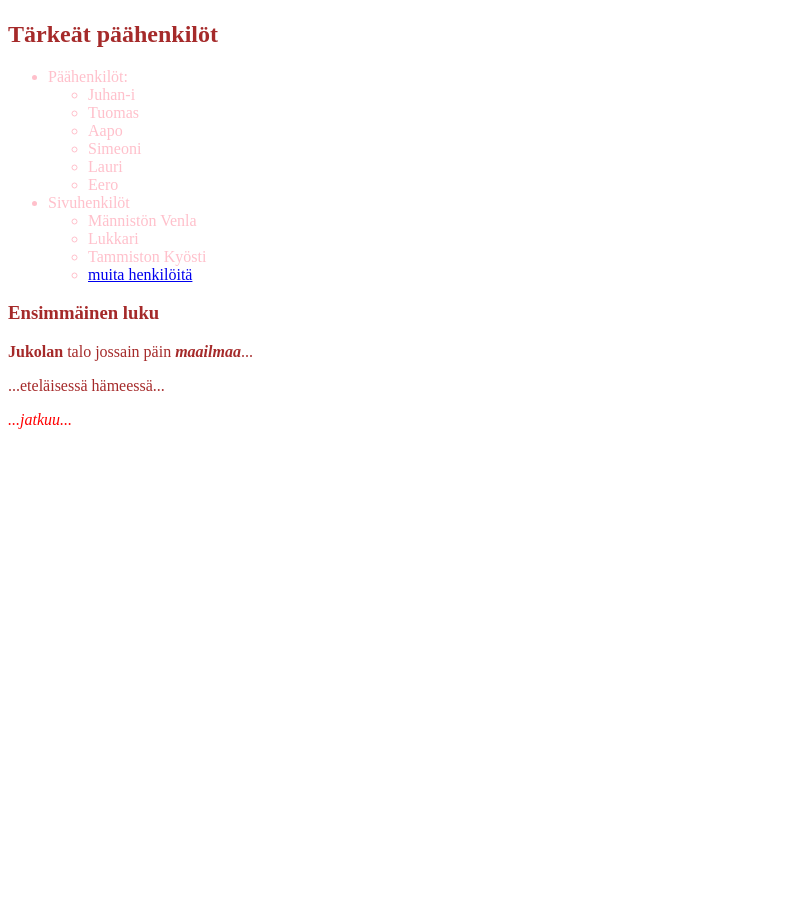
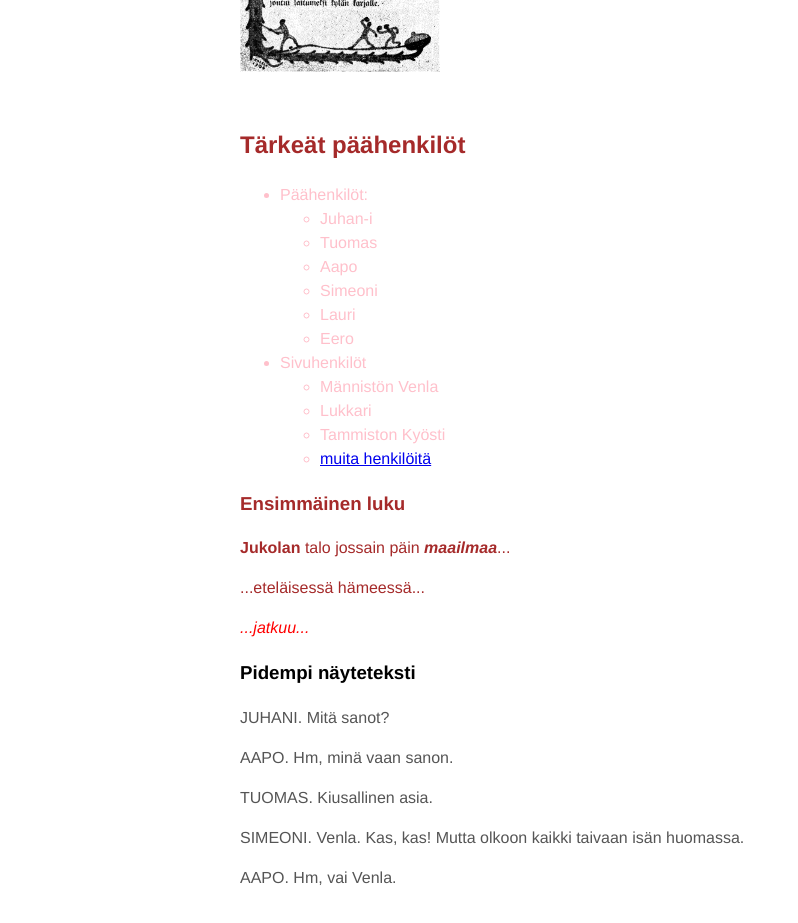
Before and after one commit to tsalohei/Lapio-website, a plain HTML site: page index.html in a window 1280 px wide. Shown: the part 383-1306 px from the top of the page, without its empty margins (0-798 px from the left). Before the commit the page ends 828 px from the top, so only its background shows below. Drawn offline with Linux system fonts and the light colour scheme; files whose address does not match are found by name.

Commit message:
osa 3, tehtävä 11

```diff
--- a/index.html
+++ b/index.html
@@ -12,6 +12,18 @@
     #pinkki-kohta {
       color:pink;
     }
+    body {
+      margin: 0 auto;
+      max-width: 50em;
+      font-family: 'Helvetica', 'Arial', sans-serif;
+      line-height: 1.5;
+      padding: 4em 1em;
+    }
+    h2 {
+      margin-top: 1em;
+      padding-top: 1em;
+    }
+
   </style>
   <!--<style>
   body {background-color: chartreuse;}
@@ -53,6 +65,12 @@
       <p class="syksynruskea"><strong>Jukolan</strong> talo jossain päin <em><strong>maailmaa</strong></em>...</p>
       <p class="syksynruskea">...eteläisessä hämeessä...</p>
       <p style="color:red;"><em>...jatkuu...</em></p>
+    <h3>Pidempi näyteteksti</h3>
+      <p style="color: #555";>JUHANI. Mitä sanot?</p>
+      <p style="color: #555">AAPO. Hm, minä vaan sanon.</p>
+      <p style="color: #555">TUOMAS. Kiusallinen asia.</p>
+      <p style="color: #555">SIMEONI. Venla. Kas, kas! Mutta olkoon kaikki taivaan isän huomassa.</p>
+      <p style="color: #555">AAPO. Hm, vai Venla.</p>
 </body>
 
 </html>
```
